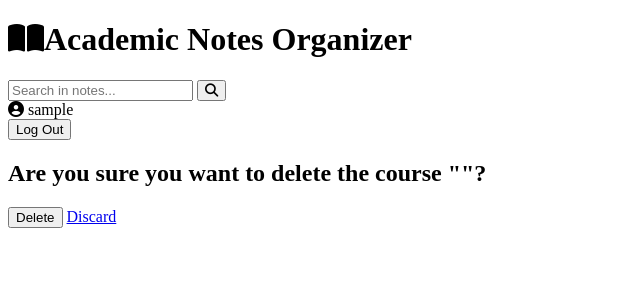
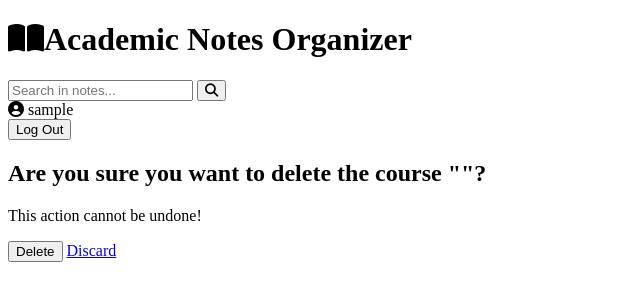
Before and after one commit to RoohiDev/academic-notes-organizer, a Django app: template templates/notes/course_confirm_delete.html in a window 1280 px wide. Shown: the top 301 px of the page, without its empty margins (0-640 px from the left). Run offline with Django 5.2, Linux system fonts and the light colour scheme; the template is opened without the code that fills it, so the values that code supplies are empty; the visitor is signed in with stand-in values (Sample User, id 1).

Commit message:
Add warning text to course delete confirmation

```diff
--- a/templates/notes/course_confirm_delete.html
+++ b/templates/notes/course_confirm_delete.html
@@ -3,6 +3,7 @@
 {% block content %}
 <div class="confirm-delete">
     <h2>Are you sure you want to delete the course "{{ course.title }}"?</h2>
+    <p>This action cannot be undone!</p>
     <form method="post">
         {% csrf_token %}
         <div class="form-actions">
```
